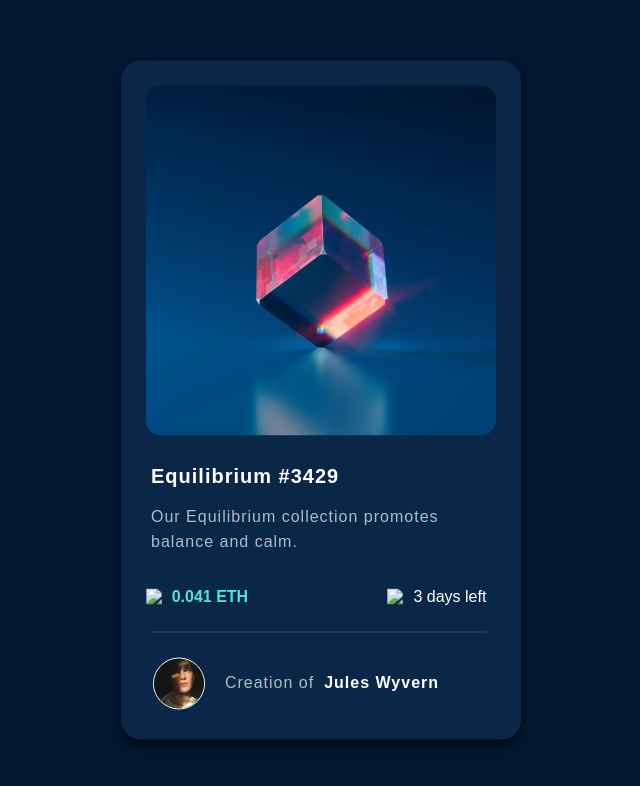
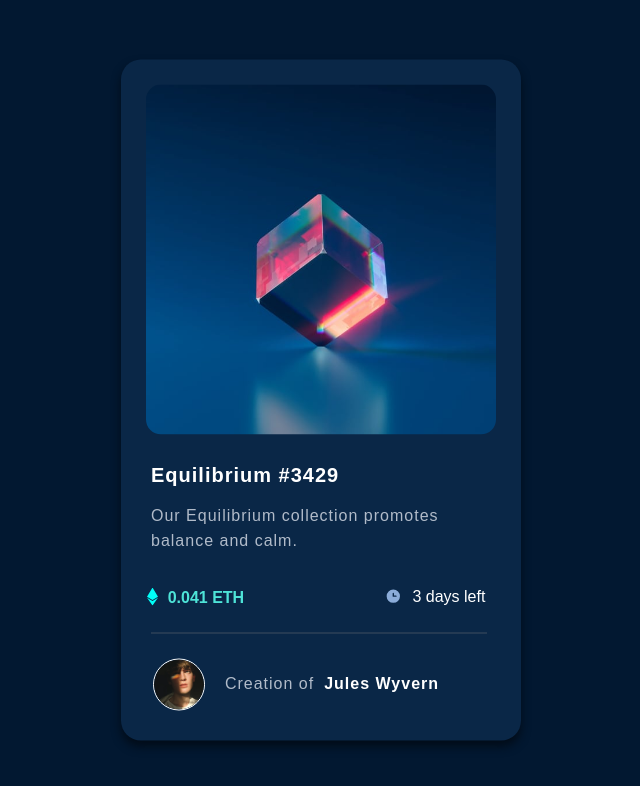
Before and after one commit to moonrose93/NFT_preview_card_component, a plain HTML site: page index.html in a window 1280 px wide. Shown: the whole page, without its empty margins (319-959 px from the left). Drawn offline with Linux system fonts and the light colour scheme.

Commit message:
Update index.html

```diff
--- a/index.html
+++ b/index.html
@@ -12,8 +12,8 @@
       <h1 class="header">Equilibrium #3429</h1>
       <p class="paragraph">Our Equilibrium collection promotes<br>balance and calm.</p>
       <div class="down">
-        <p class="etherium"><img src="images/icon-ethereum.svg" >0.041 ETH</p>
-        <p class="days"><img src="images/icon-clock.svg">3 days left</p>
+        <p class="etherium"><img src="/icon-ethereum.svg" >0.041 ETH</p>
+        <p class="days"><img src="/icon-clock.svg">3 days left</p>
       </div>
       <div class="horizontal-line"></div>
       <div class="bottom">
```
